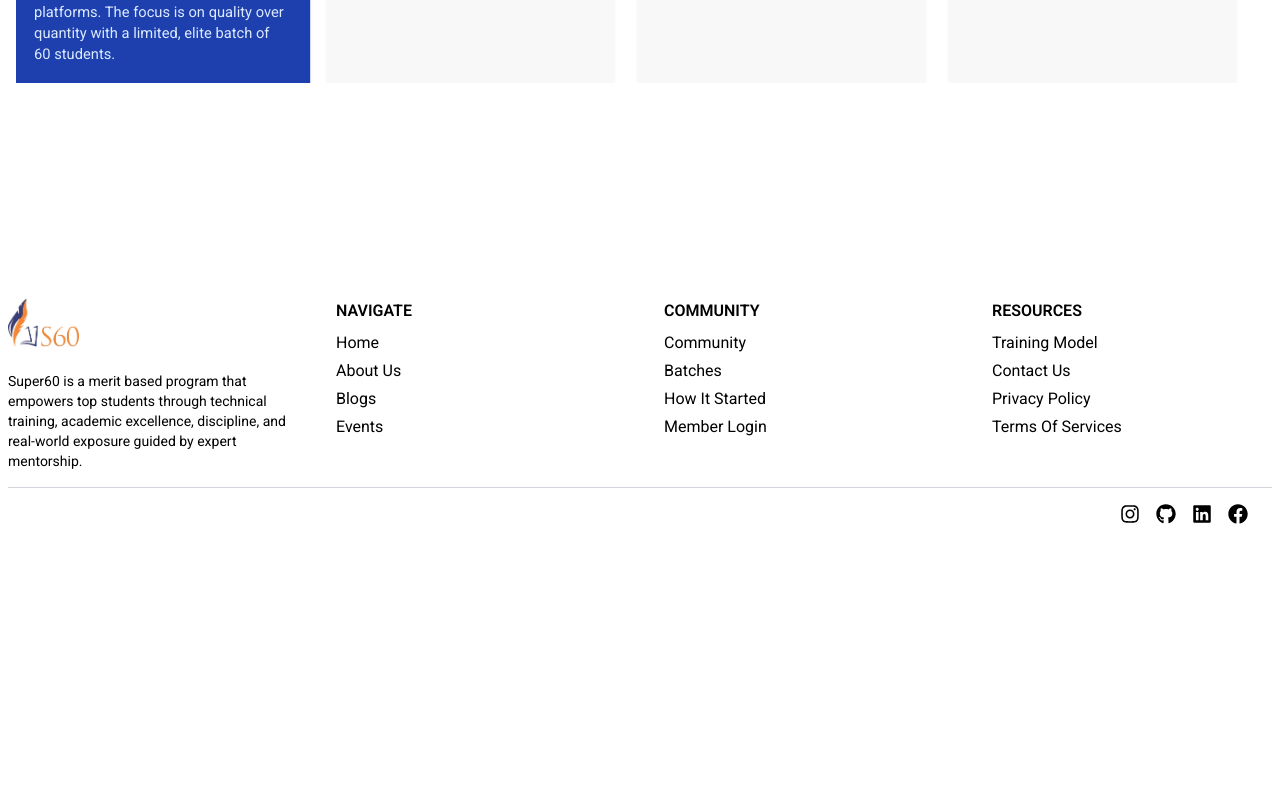
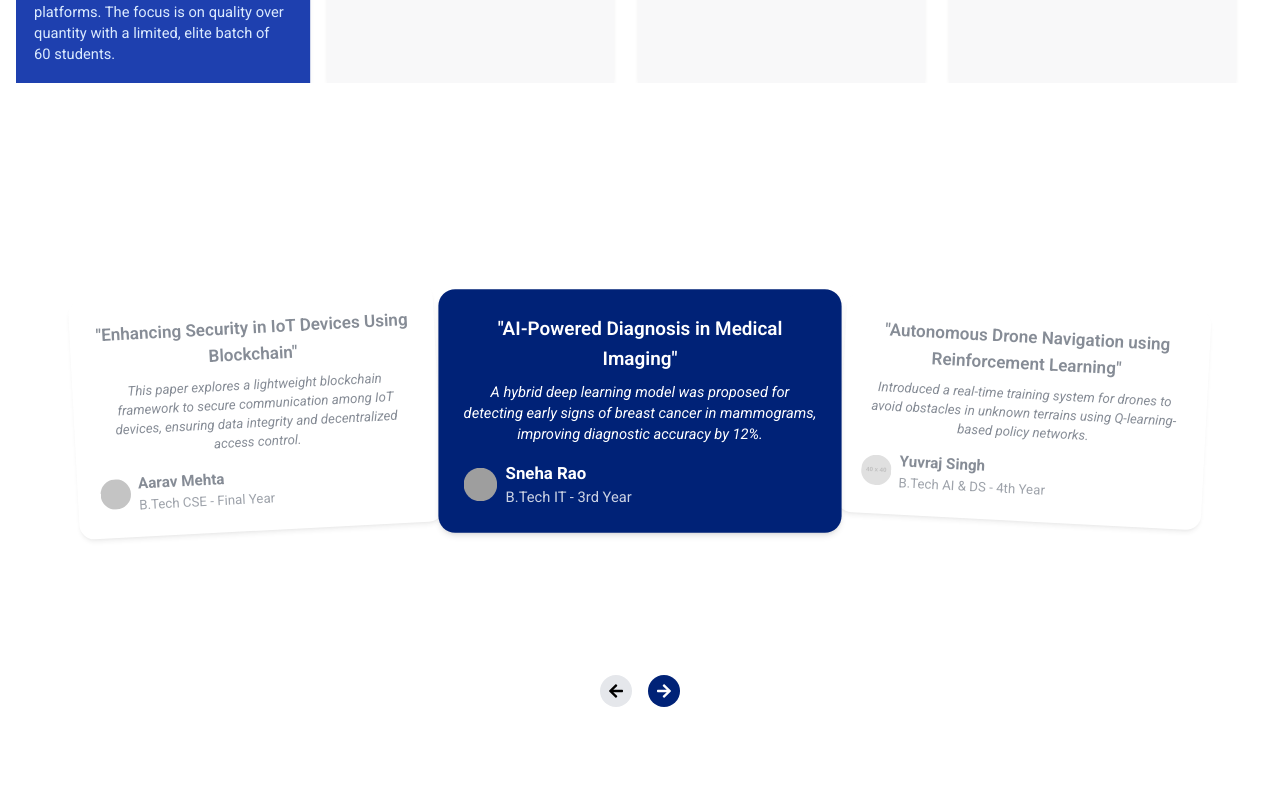
Before and after one commit to Uditkrpathak/Super_60, a React (Vite) app in the folder Frontend/: page /academics in a window 1280 px wide. Shown: the part 1760-2560 px from the top of the page. Before the commit the page ends 2324 px from the top, so only its background shows below. Built offline with nearby package versions, Linux system fonts and the light colour scheme; grey boxes are pictures that could not be loaded.

Commit message:
Academics

```diff
--- /dev/null
+++ b/Frontend/src/Components/Academics/TestimonialSlider.jsx
@@ -0,0 +1,93 @@
+import React, { useState, useEffect } from "react";
+import { motion } from "framer-motion";
+import { FaArrowLeft, FaArrowRight } from "react-icons/fa";
+
+const researchTestimonials = [
+  {
+    name: "Aarav Mehta",
+    role: "B.Tech CSE - Final Year",
+    image: "https://c8.alamy.com/comp/HTC3WJ/happy-asian-elementary-school-student-studying-in-classroom-looking-HTC3WJ.jpg",
+    paperTitle: "Enhancing Security in IoT Devices Using Blockchain",
+    highlight:
+      "This paper explores a lightweight blockchain framework to secure communication among IoT devices, ensuring data integrity and decentralized access control.",
+  },
+  {
+    name: "Sneha Rao",
+    role: "B.Tech IT - 3rd Year",
+    image: "https://c8.alamy.com/comp/HTC3WJ/happy-asian-elementary-school-student-studying-in-classroom-looking-HTC3WJ.jpg",
+    paperTitle: "AI-Powered Diagnosis in Medical Imaging",
+    highlight:
+      "A hybrid deep learning model was proposed for detecting early signs of breast cancer in mammograms, improving diagnostic accuracy by 12%.",
+  },
+  {
+    name: "Yuvraj Singh",
+    role: "B.Tech AI & DS - 4th Year",
+    image: "https://via.placeholder.com/40",
+    paperTitle: "Autonomous Drone Navigation using Reinforcement Learning",
+    highlight:
+      "Introduced a real-time training system for drones to avoid obstacles in unknown terrains using Q-learning-based policy networks.",
+  },
+];
+
+const TestimonialSlider = () => {
+  const [index, setIndex] = useState(1);
+
+  const next = () => setIndex((prev) => (prev + 1) % researchTestimonials.length);
+  const prev = () => setIndex((prev) => (prev - 1 + researchTestimonials.length) % researchTestimonials.length);
+
+  const getPositionClass = (i) => {
+    if (i === index) return "z-20 scale-105 opacity-100 rotate-0";
+    if (i === (index - 1 + researchTestimonials.length) % researchTestimonials.length)
+      return "-rotate-3 scale-95 opacity-60 -translate-x-full z-10";
+    if (i === (index + 1) % researchTestimonials.length)
+      return "rotate-3 scale-95 opacity-60 translate-x-full z-10";
+    return "opacity-0 pointer-events-none absolute";
+  };
+
+  return (
+    <div className="relative px-4 py-20 overflow-hidden text-center bg-white">
+      <div className="relative flex justify-center items-center h-[400px]">
+        {researchTestimonials.map((testimonial, i) => (
+          <motion.div
+            key={i}
+            className={`absolute w-80 md:w-96 transition-all duration-500 ease-in-out p-6 rounded-2xl shadow-md transform ${
+              i === index ? "bg-[#002277] text-white" : "bg-white text-gray-700"
+            } ${getPositionClass(i)}`}
+          >
+            <p className="mb-2 text-lg font-semibold">"{testimonial.paperTitle}"</p>
+            <p className="mb-4 text-sm italic">{testimonial.highlight}</p>
+            <div className="flex items-center gap-2 mt-4">
+              <img
+                src={testimonial.image}
+                alt={testimonial.name}
+                className="object-cover w-8 h-8 rounded-full"
+              />
+              <div className="text-left">
+                <p className="font-bold">{testimonial.name}</p>
+                <p className="text-sm opacity-80">{testimonial.role}</p>
+              </div>
+            </div>
+          </motion.div>
+        ))}
+      </div>
+
+      {/* Navigation */}
+      <div className="flex justify-center gap-4 mt-16">
+        <button
+          onClick={prev}
+          className="p-2 bg-gray-200 rounded-full hover:bg-gray-300"
+        >
+          <FaArrowLeft />
+        </button>
+        <button
+          onClick={next}
+          className="p-2 text-white bg-[#002277] rounded-full hover:bg-[#002277]"
+        >
+          <FaArrowRight />
+        </button>
+      </div>
+    </div>
+  );
+};
+
+export default TestimonialSlider;
--- a/Frontend/src/Components/Testonomials/TestimonialCarousel.jsx
+++ b/Frontend/src/Components/Testonomials/TestimonialCarousel.jsx
@@ -9,7 +9,7 @@ const testimonials = [
     text: "The curriculum designed by The Uniques Community bridges the gap between academic learning and industry requirements perfectly...",
     name: "Dr. Rajesh Sharma",
     position: "Professor of Computer Science, IIT Delhi",
-    image: "https://randomuser.me/api/portraits/men/11.jpg",
+    image: "https://c8.alamy.com/comp/HTC3WJ/happy-asian-elementary-school-student-studying-in-classroom-looking-HTC3WJ.jpg",
   },
   {
     category: "Skill Enhancement",
--- a/Frontend/src/Pages/Academics.jsx
+++ b/Frontend/src/Pages/Academics.jsx
@@ -1,4 +1,5 @@
 import FacultyProfiles from "../Components/Academics/FacultyProfiles"
+import TestimonialSlider from "../Components/Academics/TestimonialSlider"
 import FAQ from "../Components/Faq/FAQ"
 import HeroSection from "../Components/hero/HeroSection"
 
@@ -14,6 +15,11 @@ const Academics = () => {
       <div>
         <FAQ/>
       </div>
+
+      <div>
+        {/* {Research paper} */}
+        <TestimonialSlider/>
+      </div>
     </div>
   )
 }
```
